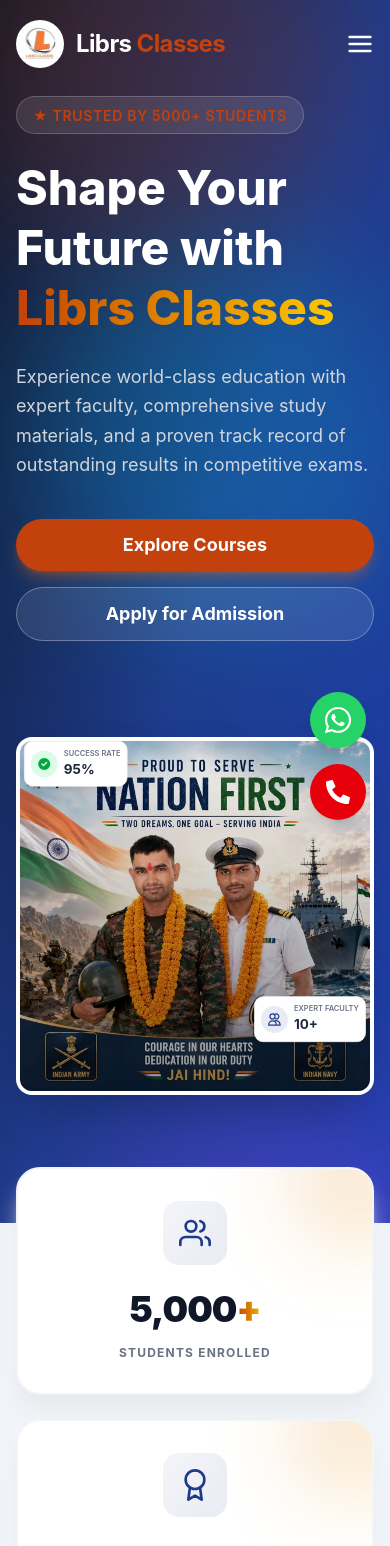
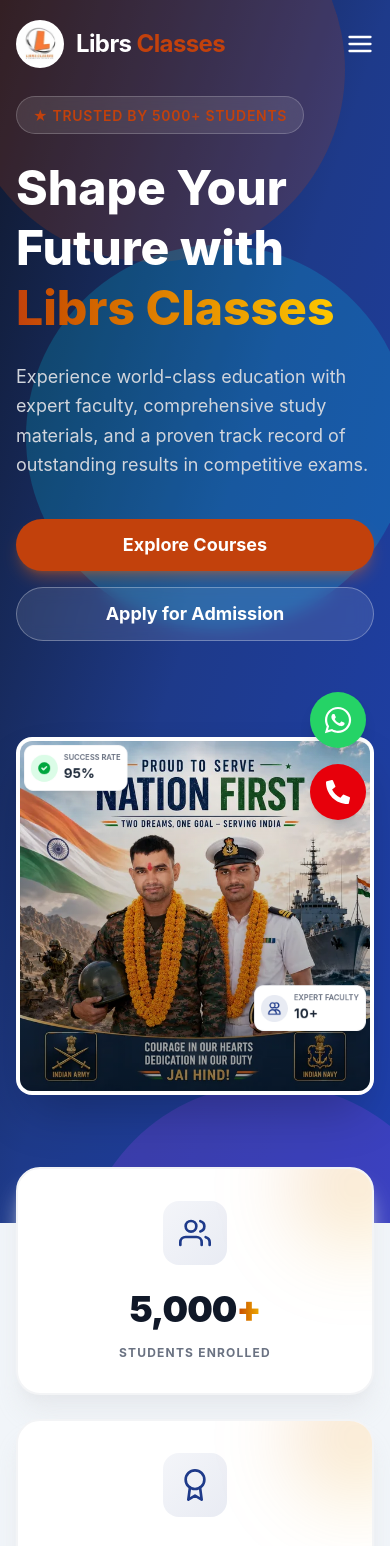
Before and after one commit to SSakshi-75/librs-coaching, a React (Vite) app in the folder client/: page / in a window 390 px wide. Shown: the top 1546 px of the page. Built offline with nearby package versions, Linux system fonts and the light colour scheme.

Commit message:
Remove heavy CSS blur and mix-blend filters from background to fix mobile CPU rendering bottleneck

```diff
--- a/client/src/components/Hero.jsx
+++ b/client/src/components/Hero.jsx
@@ -1,15 +1,13 @@
 import React from "react";
-import { motion } from "framer-motion";
 import { Link } from "react-router-dom";
 
 const Hero = () => {
   return (
     <section className="relative min-h-[115vh] flex items-center pt-24 pb-32 overflow-hidden bg-gradient-to-br from-[#0f172a] via-[#1e3a8a] to-[#1e40af]">
-      {/* Background Shapes */}
       <div className="absolute top-0 left-0 w-full h-full overflow-hidden z-0">
-        <div className="absolute top-[-10%] left-[-10%] w-96 h-96 bg-brand-orange rounded-full mix-blend-multiply filter blur-3xl opacity-20 animate-blob"></div>
-        <div className="absolute top-[20%] right-[-5%] w-96 h-96 bg-cyan-400 rounded-full mix-blend-multiply filter blur-3xl opacity-20 animate-blob animation-delay-2000"></div>
-        <div className="absolute bottom-[-20%] left-[20%] w-96 h-96 bg-purple-500 rounded-full mix-blend-multiply filter blur-3xl opacity-20 animate-blob animation-delay-4000"></div>
+        <div className="absolute top-[-10%] left-[-10%] w-96 h-96 bg-brand-orange/20 rounded-full"></div>
+        <div className="absolute top-[20%] right-[-5%] w-96 h-96 bg-cyan-400/20 rounded-full"></div>
+        <div className="absolute bottom-[-20%] left-[20%] w-96 h-96 bg-purple-500/20 rounded-full"></div>
       </div>
 
       <div className="max-w-7xl mx-auto px-4 sm:px-6 lg:px-8 relative z-10 w-full">
@@ -67,10 +65,8 @@ const Hero = () => {
             </div>
 
             {/* Floating Card 1 */}
-            <motion.div
-              animate={{ y: [0, -10, 0] }}
-              transition={{ repeat: Infinity, duration: 3, ease: "easeInOut" }}
-              className="absolute left-2 top-2 lg:-left-12 lg:top-20 bg-white p-2 sm:p-4 rounded-xl shadow-xl flex items-center space-x-2 sm:space-x-3 border border-gray-100 scale-75 sm:scale-90 lg:scale-100 origin-top-left z-20"
+            <div
+              className="absolute left-2 top-2 lg:-left-12 lg:top-20 bg-white p-2 sm:p-4 rounded-xl shadow-xl flex items-center space-x-2 sm:space-x-3 border border-gray-100 scale-75 sm:scale-90 lg:scale-100 origin-top-left z-20 animate-float will-change-transform"
             >
               <div className="bg-green-100 p-2 sm:p-3 rounded-full text-green-600">
                 <svg
@@ -93,18 +89,11 @@ const Hero = () => {
                   95%
                 </p>
               </div>
-            </motion.div>
+            </div>
 
             {/* Floating Card 2 */}
-            <motion.div
-              animate={{ y: [0, 15, 0] }}
-              transition={{
-                repeat: Infinity,
-                duration: 4,
-                ease: "easeInOut",
-                delay: 1,
-              }}
-              className="absolute right-2 bottom-16 lg:-right-8 lg:bottom-24 bg-white p-2 sm:p-4 rounded-xl shadow-xl flex items-center space-x-2 sm:space-x-3 border border-gray-100 scale-75 sm:scale-90 lg:scale-100 origin-bottom-right z-20"
+            <div
+              className="absolute right-2 bottom-16 lg:-right-8 lg:bottom-24 bg-white p-2 sm:p-4 rounded-xl shadow-xl flex items-center space-x-2 sm:space-x-3 border border-gray-100 scale-75 sm:scale-90 lg:scale-100 origin-bottom-right z-20 animate-float-delayed will-change-transform"
             >
               <div className="bg-brand-blue/10 p-2 sm:p-3 rounded-full text-brand-blue">
                 <svg
@@ -129,7 +118,7 @@ const Hero = () => {
                   10+
                 </p>
               </div>
-            </motion.div>
+            </div>
           </div>
         </div>
       </div>
```
